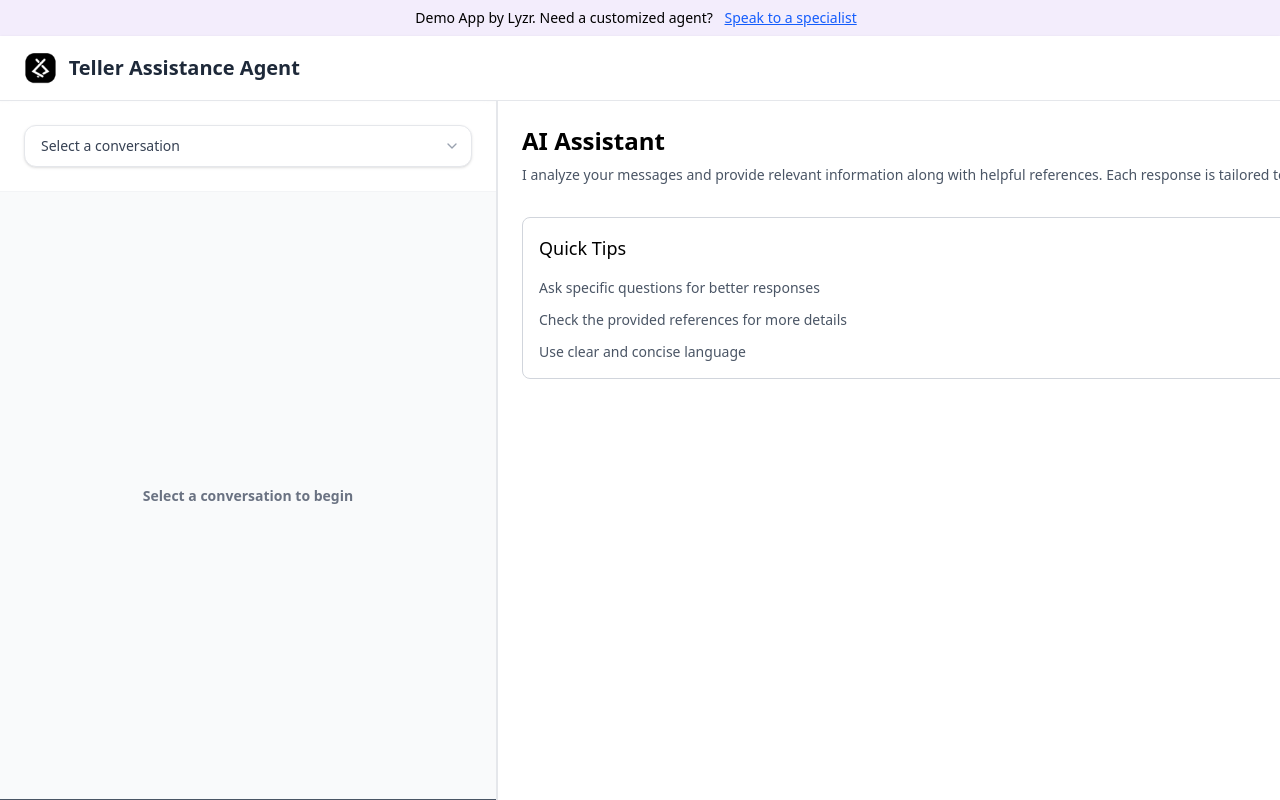
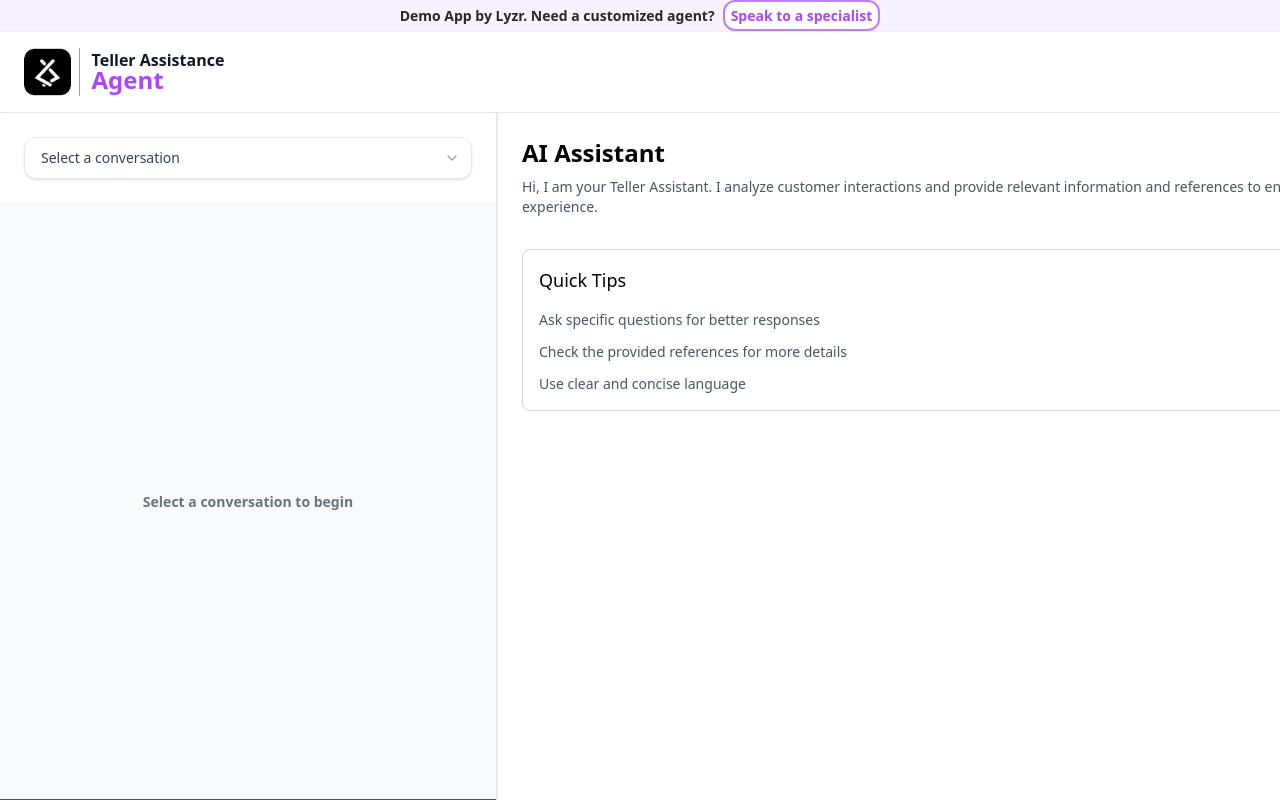
Before and after one commit to pranav-lyzr/Teller-Assistance-Agent, a React (Vite) app: page / in a window 1280 px wide. Built offline with nearby package versions, Linux system fonts and the light colour scheme.

Commit message:
UI changes

```diff
--- a/index.html
+++ b/index.html
@@ -2,7 +2,7 @@
 <html lang="en">
   <head>
     <meta charset="UTF-8" />
-    <link rel="icon" href="./src/assets/logo.png" />
+    <link rel="icon" href="./src/assets/main logo.png" />
     <meta name="viewport" content="width=device-width, initial-scale=1.0" />
     <title>Teller Assistance Agent</title>
   </head>
--- a/src/ChatLayout.tsx
+++ b/src/ChatLayout.tsx
@@ -3,7 +3,7 @@ import MessageBubble from './MessageBubble';
 import ChatInput from './ChatInput';
 import {Sidebar} from './Sidebar';
 import { ChevronDown } from 'lucide-react';
-import logo from './assets/logo.png';
+import logo from './assets/main logo.png';
 
 interface Message {
   id: number;
@@ -50,7 +50,7 @@ const LoadingSidebar = () => {
 
 const ChatLayout = () => {
 
-  const [selectedConversation, setSelectedConversation] = useState<number>(1);
+  const [selectedConversation, setSelectedConversation] = useState<number | null>(null);
   const [selected, setSelected] = useState<boolean>(false);
   const [messages, setMessages] = useState<Message[]>([]);
   const [loading, setLoading] = useState<boolean>(false);
@@ -1414,29 +1414,25 @@ const ChatLayout = () => {
 
   return (
     <div className="flex flex-col h-screen overflow-hidden">
-      <div className="bg-[#7b43db18]  text-black py-2 text-center text-sm">
-        <span>Demo App by Lyzr. Need a customized agent? </span>
-        <a
-          href="https://www.lyzr.ai/book-demo/"
-          target="_blank"
-          rel="noopener noreferrer"
-          className="underline font-medium transition-all duration-200 hover:text-indigo-700 hover:bg-white/30 px-2 py-1 rounded-md text-blue-600"
-        >
-          Speak to a specialist
-        </a>
+      <div className="bg-[#f7f2fe] h-8  w-full mx-auto">
+        <p className="text-sm text-[#292929] font-semibold mt-1.5 text-center mx-auto">Demo App by Lyzr. Need a customized agent?<a target="_blank" href="https://www.lyzr.ai/book-demo/" className="text-purple-500 font-semibold border-2 border-purple-400 cursor-pointer bg-[#ffffff] p-1 px-1.5 rounded-xl hover:text-[#8923e8]  hover:shadow-lg ml-2">Speak to a specialist</a></p>
       </div>
 
-      {/* Navbar */}
       <div className="bg-white shadow-sm px-6 py-4 border-b border-gray-200">
         <div className="flex items-center space-x-3">
           <img
             src={logo}
-            alt="Lyzr Logo"
-            className="h-8 w-auto"
+            alt="Bank Icon"
+            className="h-12 w-auto pr-2 border-r border-r-[#9d9d9d]"
           />
-          <h1 className="text-xl font-semibold text-gray-800">
-            Teller Assistance Agent
-          </h1>
+          <div className=" items-baseline space-x-1">
+            <h1 className="text-l font-bold text-gray-900">
+              Teller Assistance
+            </h1>
+            <h1 className="text-2xl -mt-2 font-bold text-purple-500">
+               Agent
+            </h1>
+          </div>
         </div>
       </div>
 
@@ -1450,10 +1446,19 @@ const ChatLayout = () => {
                         text-gray-700 font-medium text-sm hover:border-blue-300 focus:border-blue-400
                         focus:outline-none focus:ring-2 focus:ring-blue-100 transition-all cursor-pointer
                         shadow-sm"
-              value={selected? selectedConversation : ""}
-              onChange={handleConversationChange}
+              value={selectedConversation || ""}
+              onChange={(e) => {
+                const selectedId = e.target.value ? parseInt(e.target.value) : null;
+                if (selectedId === null) {
+                  setSelectedConversation(null);
+                  setMessages([]);
+                  setSidebarData([]);
+                } else {
+                  handleConversationChange(e);
+                }
+              }}
             >
-              <option value="" disabled className="py-2 text-gray-500">
+              <option value="" className="py-2 text-gray-500">
                 Select a conversation
               </option>
               {conversationList.map((conversation) => (
@@ -1466,6 +1471,7 @@ const ChatLayout = () => {
                 </option>
               ))}
             </select>
+
             <div className="absolute right-3 top-1/2 -translate-y-1/2 pointer-events-none">
               <ChevronDown className="h-4 w-4 text-gray-400" />
             </div>
--- a/src/Sidebar.tsx
+++ b/src/Sidebar.tsx
@@ -115,8 +115,7 @@ export const Sidebar = ({ data }: SidebarProps) => {
             <div className="mb-8">
               <h1 className="text-2xl font-semibold mb-2">AI Assistant</h1>
               <p className="text-gray-600 text-sm">
-                I analyze your messages and provide relevant information along with helpful references. Each response is tailored
-                to your specific needs.
+              Hi, I am your Teller Assistant. I analyze customer interactions and provide relevant information and references to enhance your service experience.
               </p>
             </div>
 
```
Also changed, not shown: src/assets/main logo.png (added).
